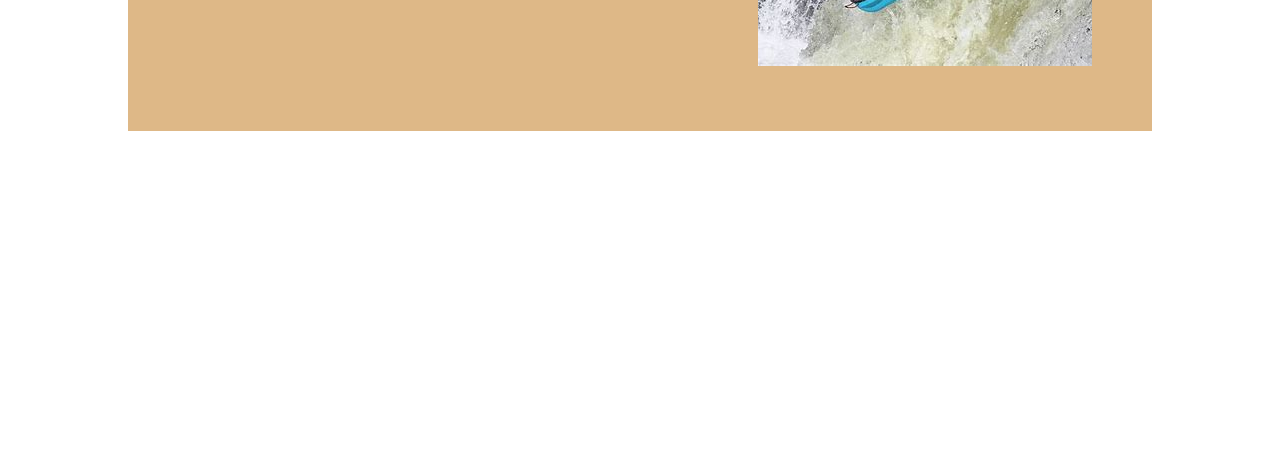
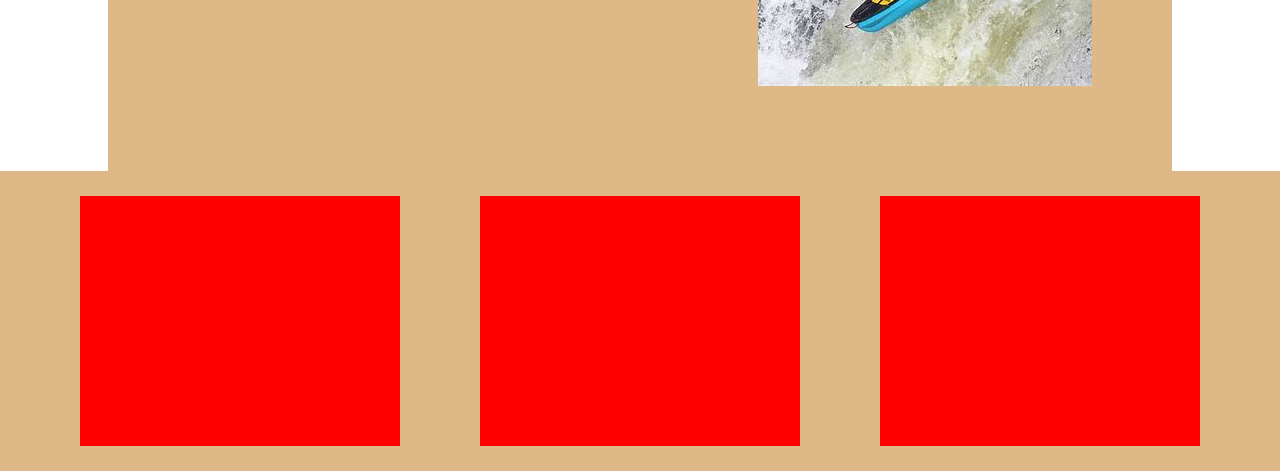
Before and after one commit to Stroms14/Masters-of-kayaking, a plain HTML site: page index.html in a window 1280 px wide. Shown: the part 419-890 px from the top of the page. Before the commit the page ends 800 px from the top, so only its background shows below. Drawn offline with Linux system fonts and the light colour scheme.

Commit message:
Add files via upload

```diff
--- a/index.html
+++ b/index.html
@@ -55,6 +55,24 @@
                 flex-direction: row;
                 justify-content: center;
                 align-items: center;
+            padding: 20px;
+        }
+        #felt{
+            width:100vw;
+            height: 300px;
+            background-color: burlywood;
+            display: flex;
+                flex-direction: row;
+                justify-content: space-evenly;
+                align-items: center;
+
+        }
+        .bokser{
+            height: 250px;
+            width: 25%;
+            background-color: red;
+
+
         }
     </style>
 </head>
@@ -78,9 +96,11 @@
             <img src="images/Roger.jpg" alt="Roger">
         </div>
 
-
-
-
+    </div>
+    <div id="felt">
+        <div class="bokser"></div>
+        <div class="bokser"></div>
+        <div class="bokser"></div>
     </div>
 </body>
 </html>
```
